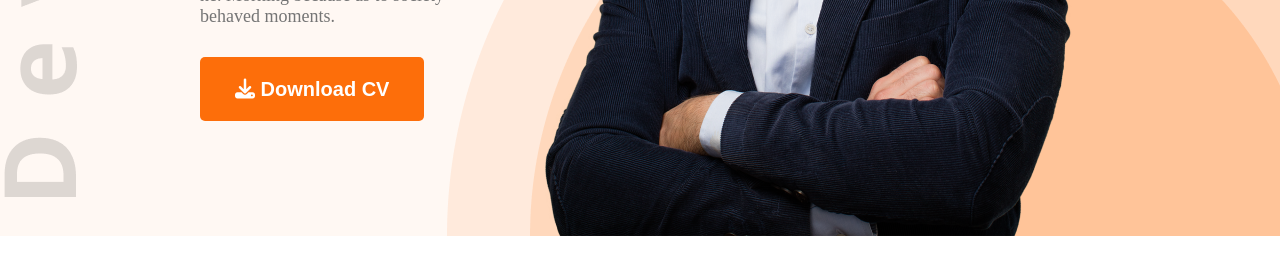
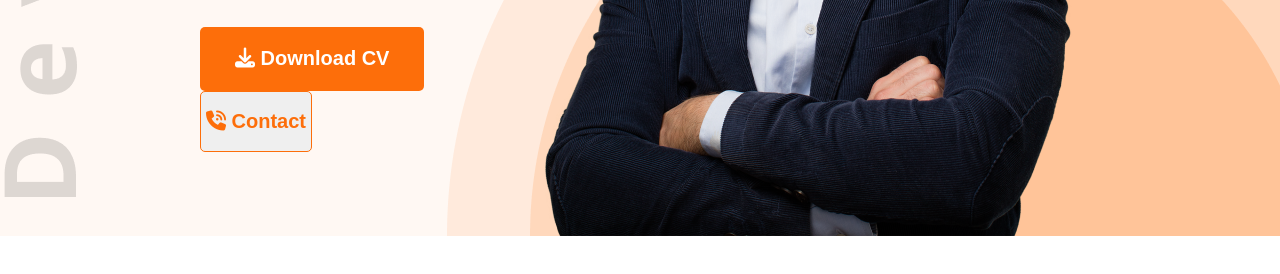
Before and after one commit to tariik12/devloper-fortfolio, a plain HTML site: page index.html in a window 1280 px wide. Shown: the part 604-878 px from the top of the page. Drawn offline with Linux system fonts and the light colour scheme.

Commit message:
some update

```diff
--- a/index.html
+++ b/index.html
@@ -26,8 +26,9 @@
                 <h1 class="banner-title">Mary Hardy</h1>
                 <p class="banner-description">Shot what able cold new see hold.Friendly as an betrayed formerly he. Morning because as to society behaved moments.</p>
                 <button class="btn-primary"><i class="fa-solid fa-download"></i> Download CV</button>
+                <button class="btn-contact"><i class="fa-solid fa-phone-volume"></i> Contact</button>
             </div>
-                <img src="/images/hardy.png" alt="">
+                <img src="/images/hardy.png" alt="The image">
         </div>
 
     </header>
--- a/styles/portfolio.css
+++ b/styles/portfolio.css
@@ -16,6 +16,16 @@
     height: 64px;
     background: #FD6E0A;
     border-radius: 5px;
+}
+.btn-contact{
+    font-weight: 700;
+font-size: 20px;
+color: #FD6E0A;
+border: 1px solid
+#FD6E0A;
+padding: 18px 5px;
+border-radius: 5px;
+
 
 
 
@@ -55,6 +65,7 @@ nav li {
 display: flex;
 align-items: center;
 margin: 0 200px;
+
 }
 .banner-title{
     font-weight: 700;
@@ -114,7 +125,6 @@ color: #474747;
 
 /* What i do styles */
 .what-i-do{
-    margin-top: 130px;
     margin-top: 130px;
 
 
```
